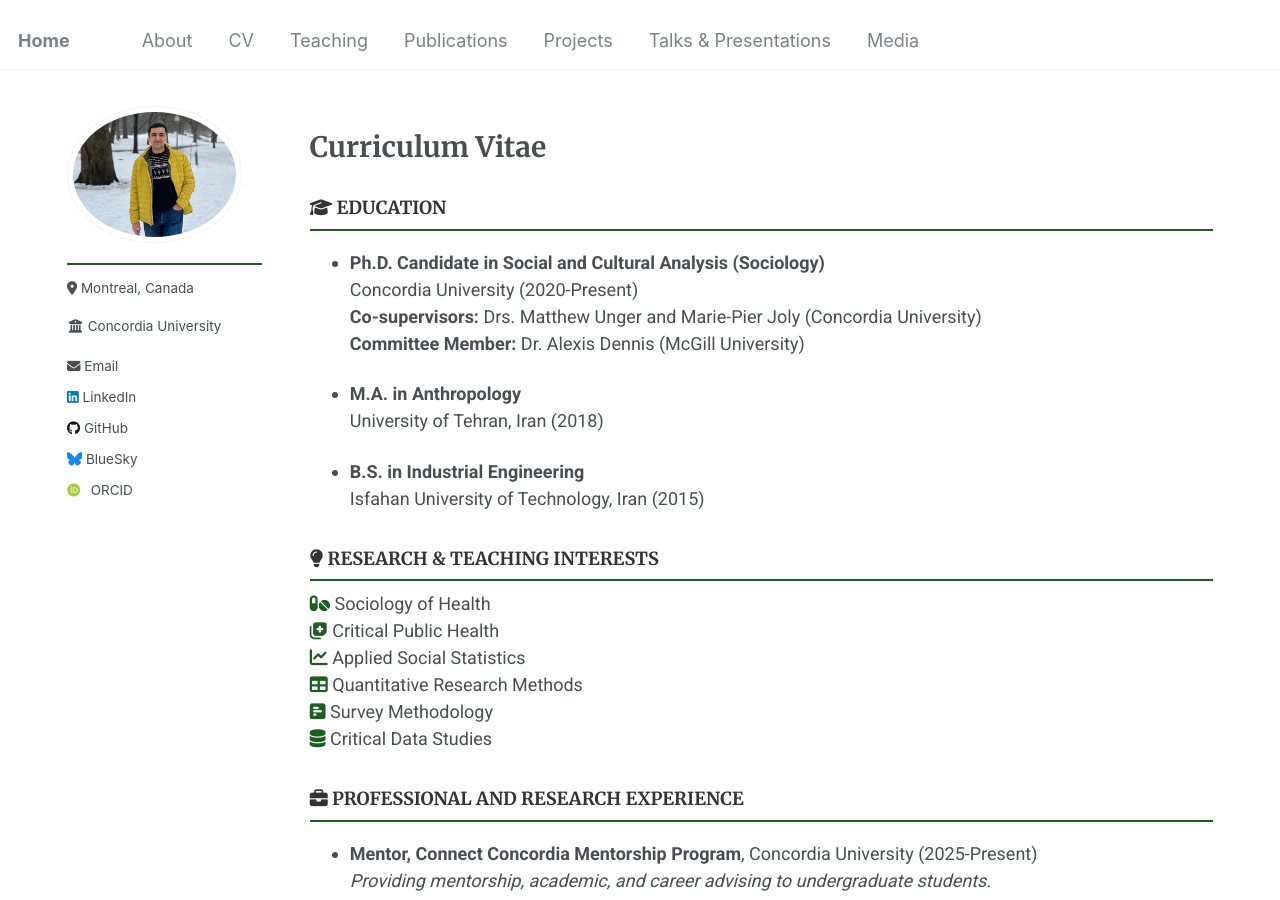
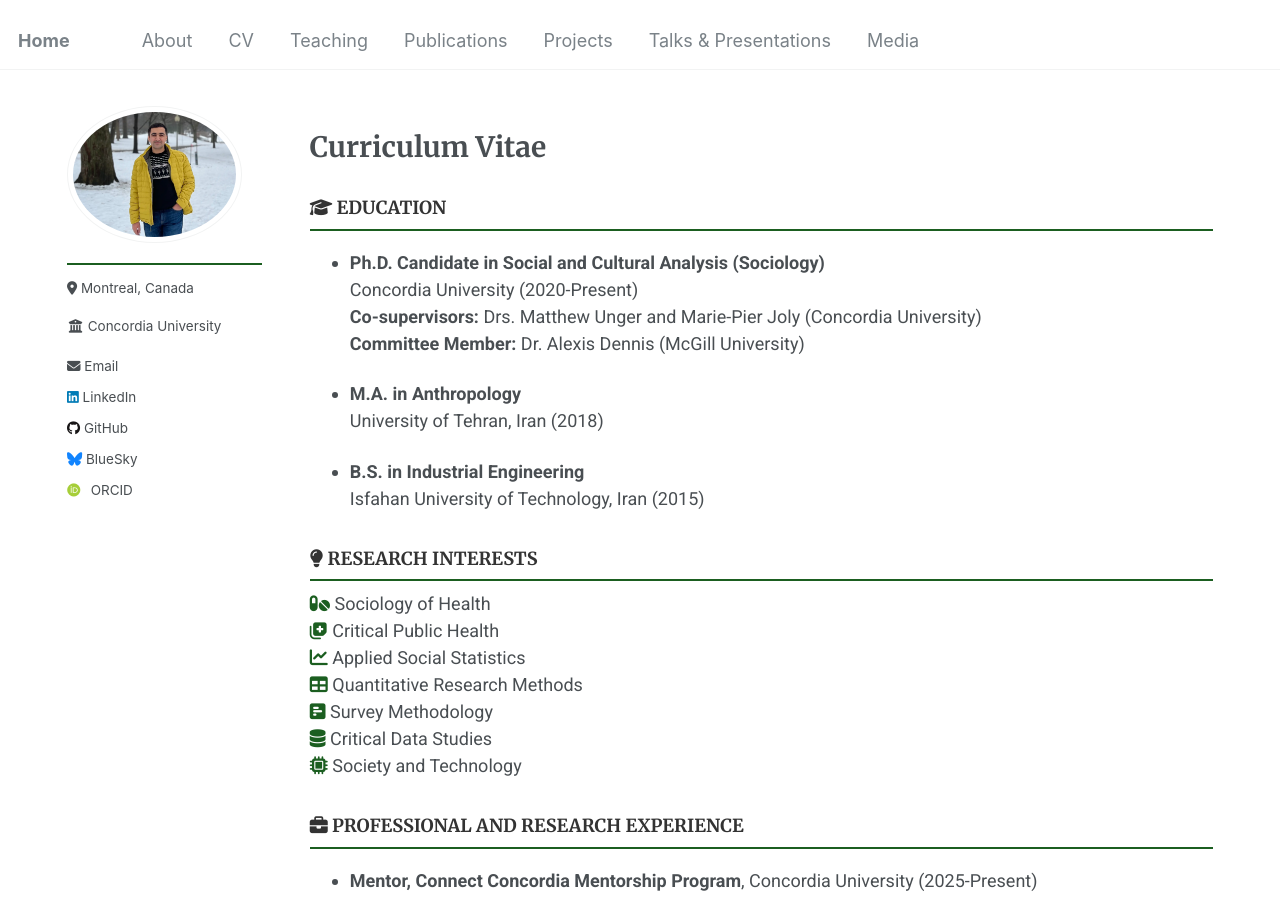
Before and after one commit to Mohsnmonji/mohsnmonji.github.io, a Jekyll site: the page built from _pages/Curriculum Vitae.md, in a window 1280 px wide and 900 px high. Built offline with Jekyll 4.4.1, drawn with Linux system fonts in a browser that asks for light colours; some web fonts are replaced.

Commit message:
Update Curriculum Vitae.md

```diff
--- a/_pages/Curriculum Vitae.md
+++ b/_pages/Curriculum Vitae.md
@@ -34,14 +34,15 @@ author_profile: true
 
 
 <!-- RESEARCH INTERESTS -->
-<h3><i class="fas fa-lightbulb"></i> RESEARCH & TEACHING INTERESTS</h3>
+<h3><i class="fas fa-lightbulb"></i> RESEARCH INTERESTS</h3>
 <div>
   <i class="fas fa-pills" style="color: #1B5E20;"></i> Sociology of Health<br>
   <i class="fas fa-notes-medical" style="color: #1B5E20;"></i> Critical Public Health<br>
   <i class="fas fa-chart-line" style="color: #1B5E20;"></i> Applied Social Statistics<br>
   <i class="fas fa-table" style="color: #1B5E20;"></i> Quantitative Research Methods<br>
   <i class="fas fa-poll-h" style="color: #1B5E20;"></i> Survey Methodology<br>
-  <i class="fas fa-database" style="color: #1B5E20;"></i> Critical Data Studies
+  <i class="fas fa-database" style="color: #1B5E20;"></i> Critical Data Studies<br>
+  <i class="fas fa-microchip" style="color: #1B5E20;"></i> Society and Technology
 </div>
 
 
```
